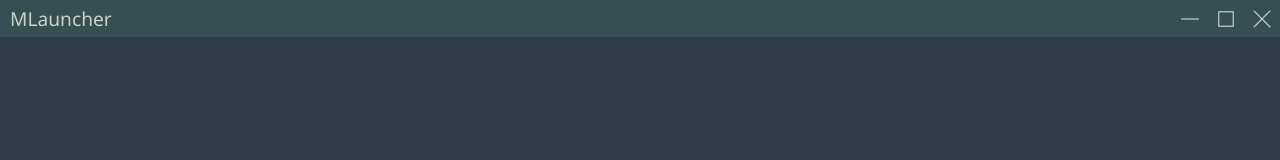
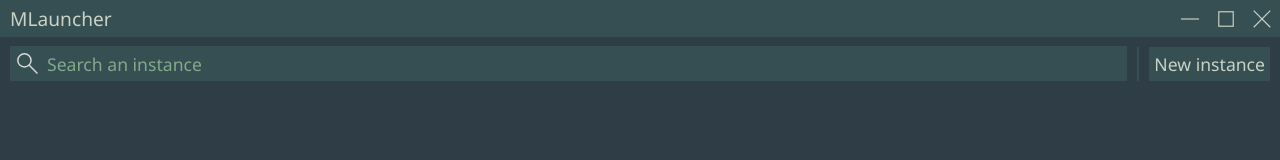
Before and after one commit to Lait-Ahh/MLauncher, an Electron app: page index.html in a window 1280 px wide. Drawn offline with Linux system fonts and the light colour scheme.

Commit message:
Add ScreenHead

```diff
--- a/css/root.css
+++ b/css/root.css
@@ -1,4 +1,5 @@
 :root {
+    --zero: #222a2e;
     --one: #2F3E46;
     --two: #354F52;
     --three: #52796F;
@@ -18,3 +19,11 @@ html, body {
     font-family: 'Segoe UI', Tahoma, Geneva, Verdana, sans-serif;
     background-color: var(--one);
 }
+
+#root {
+    position: absolute;
+    top: 36px;
+    left: 0;
+    width: 100%;
+    height: calc(100% - 36px);
+}
--- /dev/null
+++ b/css/screens.css
@@ -0,0 +1,58 @@
+.ScreenHead {
+    display: flex;
+    align-items: center;
+    padding: 10px;
+}
+
+.ScreenHead label {
+    flex: auto;
+}
+
+.ScreenHead .SearchBar {
+    display: flex;
+    align-items: center;
+    background-color: var(--two);
+}
+
+.ScreenHead .SearchBar__Icon {
+    width: 25px;
+    margin: 5px;
+}
+
+.ScreenHead .SearchBar__Input {
+    flex: auto;
+    background: transparent;
+    border: none;
+    outline: none;
+    font-size: 1.1em;
+    font-family: 'Segoe UI', Tahoma, Geneva, Verdana, sans-serif;
+    font-weight: 400;
+    text-transform: uppercase;
+    color: var(--five);
+}
+
+.ScreenHead .SearchBar__Input::placeholder {
+    text-transform: none;
+    color: var(--four);
+}
+
+.Separator--Left {
+    border-left: var(--two) 2px solid;
+    margin-left: 10px;
+    padding-left: 10px;
+}
+
+.Button--Primary {
+    border: none;
+    padding: 5px;
+    font-size: 1.1em;
+    font-family: 'Segoe UI', Tahoma, Geneva, Verdana, sans-serif;
+    background-color: var(--two);
+    color: var(--five);
+    transition: background .1s;
+}
+
+.Button--Primary:hover {
+    cursor: pointer;
+    background-color: var(--three);
+}
--- a/index.html
+++ b/index.html
@@ -6,6 +6,7 @@
     <meta name="viewport" content="width=device-width, initial-scale=1.0">
     <link rel="stylesheet" href="css/root.css">
     <link rel="stylesheet" href="css/title-bar.css">
+    <link rel="stylesheet" href="css/screens.css">
 </head>
 <body>
    <div class="titleBar">
@@ -22,5 +23,22 @@
             </div>
         </span>
    </div>
+   <div id="root">
+        <div class="Screens">
+            <div class="Screen" id="screen-instances">
+                <div class="ScreenHead">
+                    <label for="search-instances">
+                        <div class="SearchBar">
+                            <img class="SearchBar__Icon" src="assets/svg/search.svg">
+                            <input class="SearchBar__Input" id="search-instances" type="text" placeholder="Search an instance">
+                        </div>
+                    </label>
+                    <div class="Separator--Left">
+                        <button class="Button--Primary">New instance</button>
+                    </div>
+                </div>
+            </div>
+        </div>
+   </div>
 </body>
 </html>
```
Also changed, not shown: assets/svg/search.svg (added).
